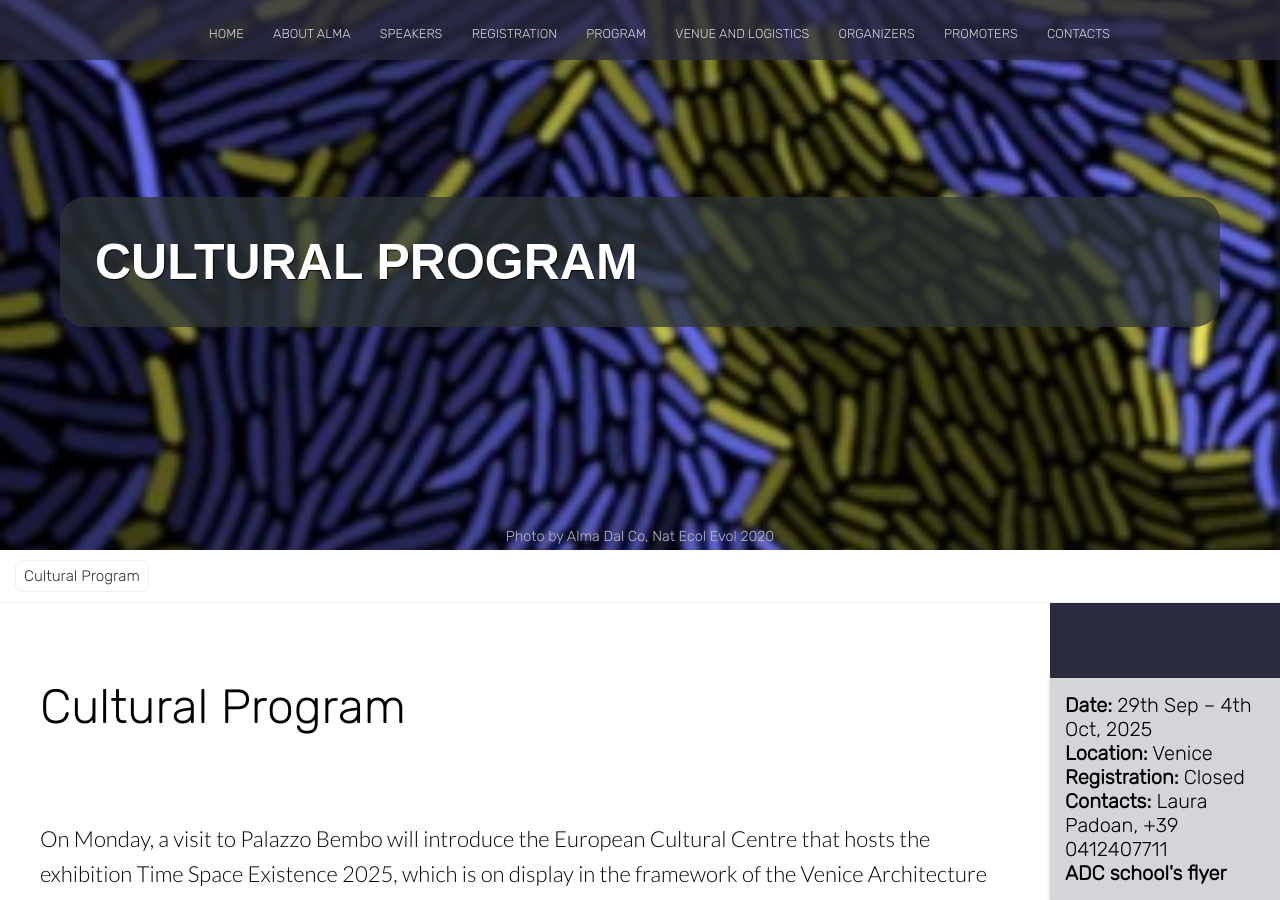
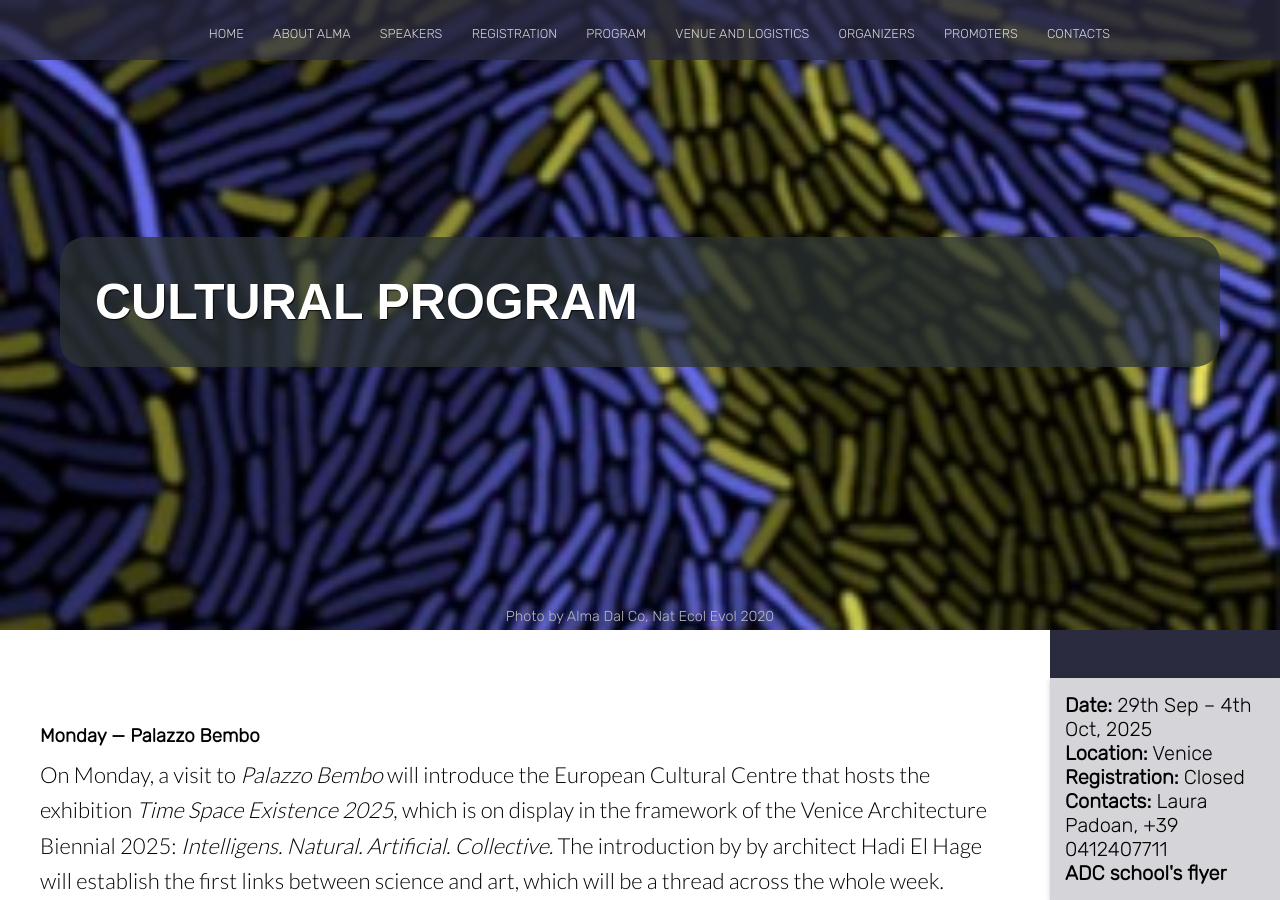
Before and after one commit to almadalcoschool/almadalcoschool.github.io, a Jekyll site: the page built from cultural.html, in a window 1280 px wide and 900 px high. Built offline with Jekyll 4.4.1, drawn with Linux system fonts in a browser that asks for light colours; nearby versions of some CDN libraries; some of the changed text lies outside the part shown.

Commit message:
Aggiorna la pagina culturale

```diff
--- a/cultural.html
+++ b/cultural.html
@@ -6,6 +6,7 @@
 
 <head>
     <meta name="viewport" content="width=device-width, initial-scale=1.0">
+    <!--<link rel="stylesheet" href="css/style.css">-->
 
 <style>
     /* CSS Reset */
@@ -36,11 +39,12 @@
         font-size: 20px;
     }
 
+    /* Hero section styles */
     .hero {
         background-image: url('images/home/paper_natEcoEvol2020.jpg');
         background-size: cover;
         background-position: center;
-        height: 50vh;
+        height: 70vh;
         display: flex;
         flex-direction: column;
         justify-content: center;
@@ -49,14 +53,20 @@
         position: relative;
     }
 
-    /* Simple in-page TOC */
-    .toc {
-        position: sticky; top: 0; background: #fff; border-bottom: 1px solid #eee;
-        padding: 10px 15px; display: flex; flex-wrap: wrap; gap: 12px; z-index: 10;
+    .grid {
+        display: flex;
+        flex-wrap: wrap;
+        justify-content: flex-start;
+        gap: 10px;
+        max-width: 100%;
+        overflow: hidden;
     }
-    .toc a { text-decoration: none; color: #333; font-size: 0.95rem; padding: 6px 8px; border-radius: 8px; border: 1px solid #eee; }
-    .toc a:hover { background: #f7f7f7; }
-    .toc a.toc-sub { opacity: 0.8; }
+
+    .grid img {
+        height: 100px;
+        max-width: 200px;
+        object-fit: contain;
+    }
 
     .text { margin-bottom: 40px; }
 
@@ -98,10 +108,6 @@
             overflow-wrap: break-word;
         }
 
-        .toc {
-            position: static; border-bottom: none; padding: 10px; gap: 8px;
-        }
-
         .text { margin-bottom: 40px; }
 
         .hero-text-container { padding: 20px 15px; }
@@ -111,6 +117,8 @@
             max-width: 90%;
             word-wrap: break-word;
         }
+
+        .grid img { height: 80px; width: auto; }
 
         .inner-hero, .text-container, .hero-text-container, .heading-landing-home {
             padding: 10 15px;
@@ -134,39 +142,71 @@
         <div class="hero-text-container">
             <div class="heading-landing">
                 <h1 class="hero-title">Cultural Program</h1>
+                <!--<p class="subtext editable bold-large-text">How to get to the workshop?</p>-->
             </div>
         </div>
     </div>
     <div class="background-label"> Photo by Alma Dal Co, Nat Ecol Evol 2020 </div>
 </section>
 
-<div class="toc">
-    <a href="#cultural-program">Cultural Program</a>
-</div>
-
 <div class="main-content">
     <section class="info" id="learn-more">
         <div class="container flex">
             <div class="text">
-                <h2 id="cultural-program" class="editable">Cultural Program</h2>
-                <p class="editable">&nbsp;</p>
-                <p class="editable"> On Monday, a visit to Palazzo Bembo will introduce the European Cultural Centre that hosts the exhibition Time Space Existence 2025, which is on display in the framework of the Venice Architecture Biennial 2025: Intelligens. Natural. Artificial. Collective. </p>
-                <p class="editable">The introduction by by architect Hadi El Hage will establish the first links between science and art, which will be a thread across the whole week.</p>
-                <p class="editable">&nbsp;</p>
-                <p class="editable"> On Thursday, we will walk to the Giardini del Redentore, a historical garden maintained and managed by the Venice Gardens Foundation, under the direction of its president Adele Rerebaudengo. This extraordinary place, blending nature and culture, has just reopened to both visitors and residents. Professor Donatella Calabi will tell us of this restoration project and of other initiatives that testify to the vitality of a city despite overtourism, which she has reviewed in her book Venezia è viva. Venice is alive. Venise est vivante. </p>
-                <p class="editable">&nbsp;</p>
-                <p class="editable"> On Friday, Sala del Portego of Palazzo Franchetti, the seat of the Istituto Veneto di Scienze, Lettere ed Arti (IVSLA), will host the public lecture on Venice and the Lagoon, exploring the solutions to protect and maintain the unique cultural and environmental heritage face to the unprecedented challenges posed by overtourism and sea level rise. The theme will be introduced by Professor Andrea Rinaldo, president of IVSLA, with Considerations on Venice in a Changing World. Professor Francesco Musco, president of the research consortium CORILA, will present Venice and the Regulated Lagoon. </p>
-                <p class="editable">Being a public event, lectures will be in Italian with English slides and translation of salient points.</p>
-                <p class="editable">&nbsp;</p>
-                <p class="editable"> On Saturday, the Alma Dal Co Foundation and the Benedetto Marcello Venice Conservatory, host in Sala Concerti a public Conversation on Science and Music, with the participation of philosopher Massimo Cacciari, musicologist Sandro Cappelletto, neuroscientist Daniela Perani, Cardinal Matteo Zuppi and the doctoral students of the Venice Conservatory. The students will perform their own original music composed for the occasion. This extraordinary encounter between eminent figures of science, culture and religion and young researchers offers a unique opportunity to bridge Alma Dal Co’s two major passions. </p>
-                <p class="editable">This public event will be open to the citizens of Venice and held in Italian (but music speaks to everybody).</p>
-                <p class="editable">&nbsp;</p>
-                <p class="editable">&nbsp;</p>
-                <p class="editable">&nbsp;</p>
-                <p class="editable">&nbsp;</p>
+
+
+
+                <h3 class="editable" style="margin-top:20px;">Monday — Palazzo Bembo</h3>
+                <p class="editable">
+                    On Monday, a visit to <em>Palazzo Bembo</em> will introduce the European Cultural Centre that hosts the exhibition <em>Time Space Existence 2025</em>,
+                    which is on display in the framework of the Venice Architecture Biennial 2025:
+                    <em>Intelligens. Natural. Artificial. Collective.</em>
+                    The introduction by by architect Hadi El Hage will establish the first links between science and art, which will be a thread across the whole week.
+               </p>
+
+                <h3 class="editable" style="margin-top:20px;">Thursday — Giardini del Redentore</h3>
+                <p class="editable">
+                    On Thursday, we will walk to the <em>Giardini del Redentore</em>, a historical garden maintained
+                    and managed by the Venice Gardens Foundation, under the direction of its president
+                    Adele Rerebaudengo. This extraordinary place, blending nature and culture, has just reopened to both
+                    visitors and residents. Professor Donatella Calabi will tell us of this restoration project and of other
+                    initiatives that testify to the vitality of a city despite overtourism,
+                    which she has reviewed in her book <em>Venezia è viva. Venice is alive. Venise est vivante</em>.
+                </p>
+
+                <h3 class="editable" style="margin-top:20px;">Friday — Public Lecture at Palazzo Franchetti (IVSLA)</h3>
+                <p class="editable">
+                    On Friday, <em>Sala del Portego</em> of Palazzo Franchetti, the seat of the Istituto Veneto di Scienze, Lettere ed Arti (IVSLA),
+                    will host the public lecture on Venice and the Lagoon, exploring the solutions to protect and maintain
+                    the unique cultural and environmental heritage face to the unprecedented challenges posed by overtourism
+                    and sea level rise. The theme will be introduced by Professor Andrea Rinaldo, president of IVSLA, with
+                    <em>Considerations on Venice in a Changing World</em>. Professor Francesco Musco, president of the research
+                    consortium CORILA, will present <em>Venice and the Regulated Lagoon</em>.
+                    <b>Being a public event, lectures will be in Italian with English slides and translation of salient points.</b>
+                </p>
+
+                <h3 class="editable" style="margin-top:20px;">Saturday — Conversation on Science and Music</h3>
+                <p class="editable">
+                    On Saturday, the Alma Dal Co Foundation and the Benedetto Marcello Venice Conservatory,
+                    host in  <em>Sala Concerti</em> a public
+                    <em>Conversation on Science and Music</em>, with the participation
+                    of philosopher Massimo Cacciari, musicologist Sandro Cappelletto, neuroscientist Daniela Perani,
+                    Cardinal Matteo Zuppi and the doctoral students of the Venice Conservatory. The students will
+                    perform their own original music composed for the occasion. This extraordinary encounter between
+                    eminent figures of science, culture and religion and young researchers offers a unique opportunity
+                    to bridge Alma Dal Co’s two major passions.
+                    <b>This public event will be open to the citizens of Venice and held in Italian
+                    (but music speaks to everybody).</b>
+
+                </p>
             </div>
         </div>
+
     </section>
-</div>
+
+
+
+
+
 
 </body>
```
Also changed, not shown: other parts of cultural.html (+2 -0 lines).
